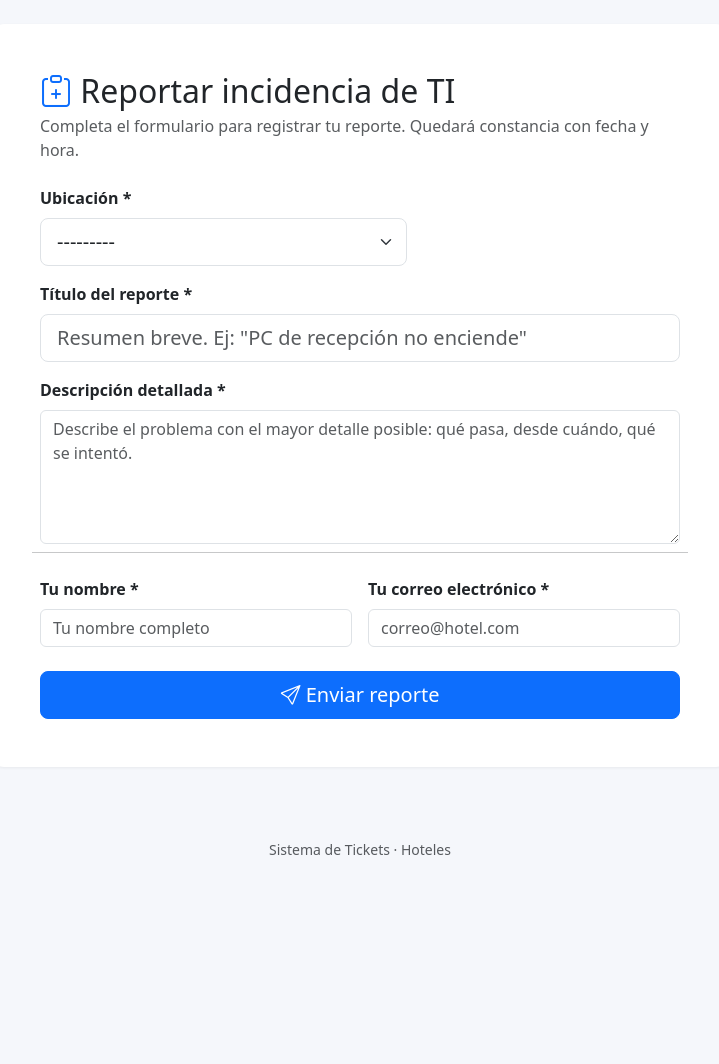
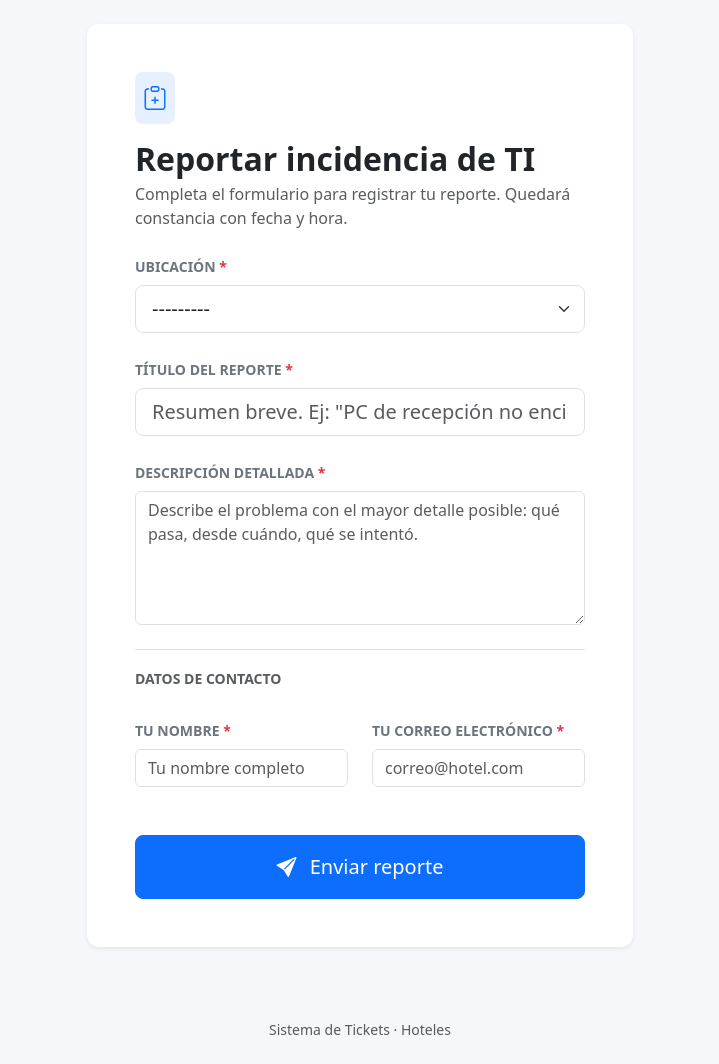
Before and after one commit to ITCRC1/hoteltickets, a Django app: page / in a window 1280 px wide. Shown: the part 56-1120 px from the top of the page, without its empty margins (280-999 px from the left). Before the commit the page ends 911 px from the top, so only its background shows below. Run offline with Django 5.2, Linux system fonts and the light colour scheme; data that the repository does not hold is empty.

Commit message:
Update ticket_publico.html

```diff
--- a/templates/tickets/ticket_publico.html
+++ b/templates/tickets/ticket_publico.html
@@ -3,65 +3,61 @@
 
 {% block content %}
 <div class="row justify-content-center">
-    <div class="col-lg-8">
-        <div class="card">
+    <div class="col-lg-7 col-xl-6">
+        <div class="card shadow-sm">
             <div class="card-body p-4 p-md-5">
-                <h2 class="mb-1"><i class="bi bi-clipboard-plus text-primary"></i> Reportar incidencia de TI</h2>
-                <p class="text-muted mb-4">Completa el formulario para registrar tu reporte. Quedará constancia con fecha y hora.</p>
+                <div class="mb-4">
+                    <div class="d-inline-flex align-items-center justify-content-center bg-primary bg-opacity-10 rounded-3 p-2 mb-3">
+                        <i class="bi bi-clipboard-plus text-primary fs-4"></i>
+                    </div>
+                    <h2 class="fw-bold mb-1">Reportar incidencia de TI</h2>
+                    <p class="text-muted mb-0">Completa el formulario para registrar tu reporte. Quedará constancia con fecha y hora.</p>
+                </div>
 
                 <form method="post" novalidate>
                     {% csrf_token %}
 
-                    <div class="row g-3">
-                        <!-- Hotel + Prioridad lado a lado -->
-                        <div class="col-md-7">
-                            <label class="form-label fw-bold">{{ form.hotel.label }} *</label>
-                            {{ form.hotel }}
-                            {% if form.hotel.errors %}<div class="text-danger small">{{ form.hotel.errors|join:", " }}</div>{% endif %}
-                        </div>
-                        <div class="col-md-5">
-                            <label class="form-label fw-bold">{{ form.prioridad.label }}</label>
-                            {{ form.prioridad }}
-                        </div>
-
-                       <!-- {# Para reactivar el campo Categoría, descomenta este bloque
-                           y ajusta los col-md-* de Hotel y Prioridad de arriba:
-                        <div class="col-md-6">
-                            <label class="form-label fw-bold">{{ form.categoria.label }} *</label>
-                            {{ form.categoria }}
-                            {% if form.categoria.errors %}<div class="text-danger small">{{ form.categoria.errors|join:", " }}</div>{% endif %}
-                        </div>
-                        #}-->
+                    <div class="row g-4">
 
                         <div class="col-12">
-                            <label class="form-label fw-bold">{{ form.titulo.label }} *</label>
-                            {{ form.titulo }}
-                            {% if form.titulo.errors %}<div class="text-danger small">{{ form.titulo.errors|join:", " }}</div>{% endif %}
+                            <label class="form-label fw-semibold text-secondary small text-uppercase letter-spacing-1">{{ form.hotel.label }} <span class="text-danger">*</span></label>
+                            {{ form.hotel }}
+                            {% if form.hotel.errors %}<div class="text-danger small mt-1">{{ form.hotel.errors|join:", " }}</div>{% endif %}
                         </div>
 
                         <div class="col-12">
-                            <label class="form-label fw-bold">{{ form.descripcion.label }} *</label>
-                            {{ form.descripcion }}
-                            {% if form.descripcion.errors %}<div class="text-danger small">{{ form.descripcion.errors|join:", " }}</div>{% endif %}
+                            <label class="form-label fw-semibold text-secondary small text-uppercase">{{ form.titulo.label }} <span class="text-danger">*</span></label>
+                            {{ form.titulo }}
+                            {% if form.titulo.errors %}<div class="text-danger small mt-1">{{ form.titulo.errors|join:", " }}</div>{% endif %}
                         </div>
 
-                        <hr class="my-2">
+                        <div class="col-12">
+                            <label class="form-label fw-semibold text-secondary small text-uppercase">{{ form.descripcion.label }} <span class="text-danger">*</span></label>
+                            {{ form.descripcion }}
+                            {% if form.descripcion.errors %}<div class="text-danger small mt-1">{{ form.descripcion.errors|join:", " }}</div>{% endif %}
+                        </div>
+
+                        <div class="col-12">
+                            <div class="border-top pt-3 mb-1">
+                                <span class="text-muted small text-uppercase fw-semibold">Datos de contacto</span>
+                            </div>
+                        </div>
 
                         <div class="col-md-6">
-                            <label class="form-label fw-bold">{{ form.solicitante_nombre.label }} *</label>
+                            <label class="form-label fw-semibold text-secondary small text-uppercase">{{ form.solicitante_nombre.label }} <span class="text-danger">*</span></label>
                             {{ form.solicitante_nombre }}
-                            {% if form.solicitante_nombre.errors %}<div class="text-danger small">{{ form.solicitante_nombre.errors|join:", " }}</div>{% endif %}
+                            {% if form.solicitante_nombre.errors %}<div class="text-danger small mt-1">{{ form.solicitante_nombre.errors|join:", " }}</div>{% endif %}
                         </div>
                         <div class="col-md-6">
-                            <label class="form-label fw-bold">{{ form.solicitante_email.label }} *</label>
+                            <label class="form-label fw-semibold text-secondary small text-uppercase">{{ form.solicitante_email.label }} <span class="text-danger">*</span></label>
                             {{ form.solicitante_email }}
-                            {% if form.solicitante_email.errors %}<div class="text-danger small">{{ form.solicitante_email.errors|join:", " }}</div>{% endif %}
+                            {% if form.solicitante_email.errors %}<div class="text-danger small mt-1">{{ form.solicitante_email.errors|join:", " }}</div>{% endif %}
                         </div>
                     </div>
 
-                    <div class="d-grid mt-4">
-                        <button type="submit" class="btn btn-primary btn-lg">
-                            <i class="bi bi-send"></i> Enviar reporte
+                    <div class="d-grid mt-5">
+                        <button type="submit" class="btn btn-primary btn-lg rounded-3 py-3">
+                            <i class="bi bi-send-fill me-2"></i> Enviar reporte
                         </button>
                     </div>
                 </form>
```
